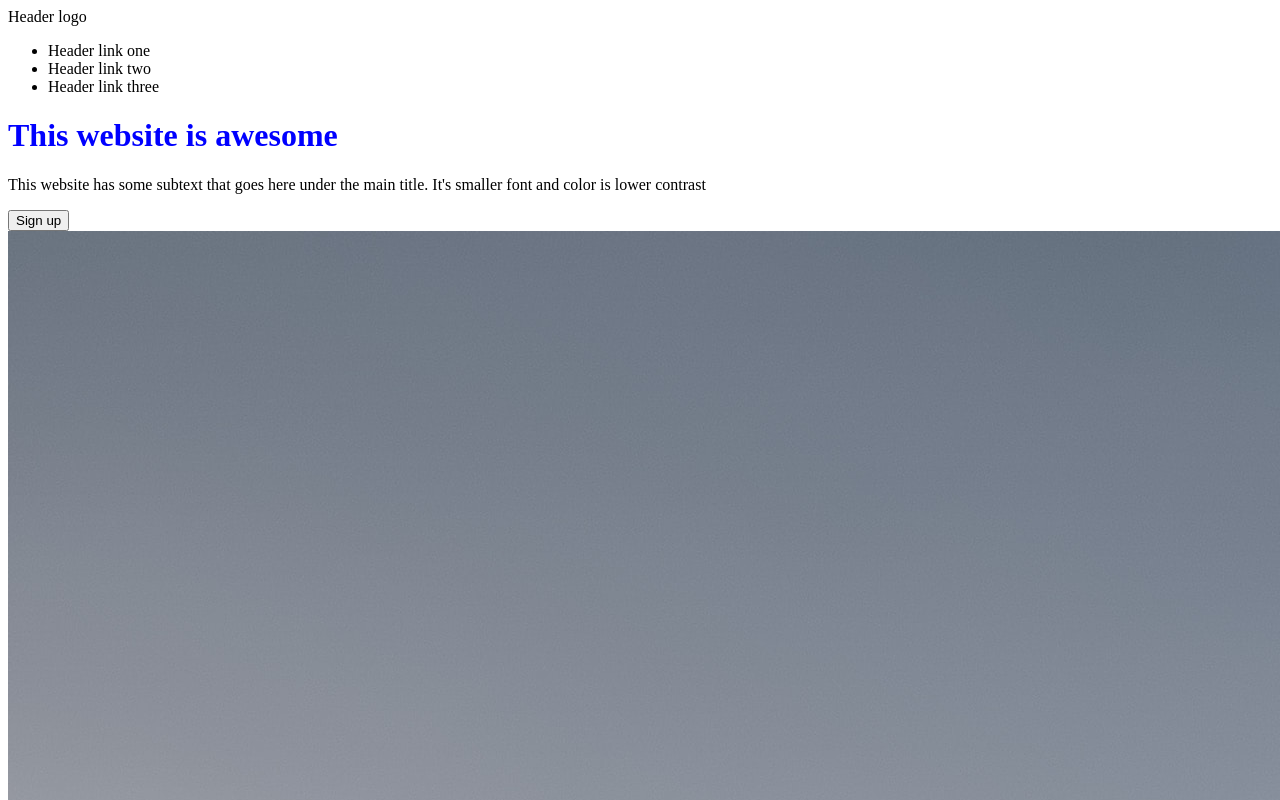
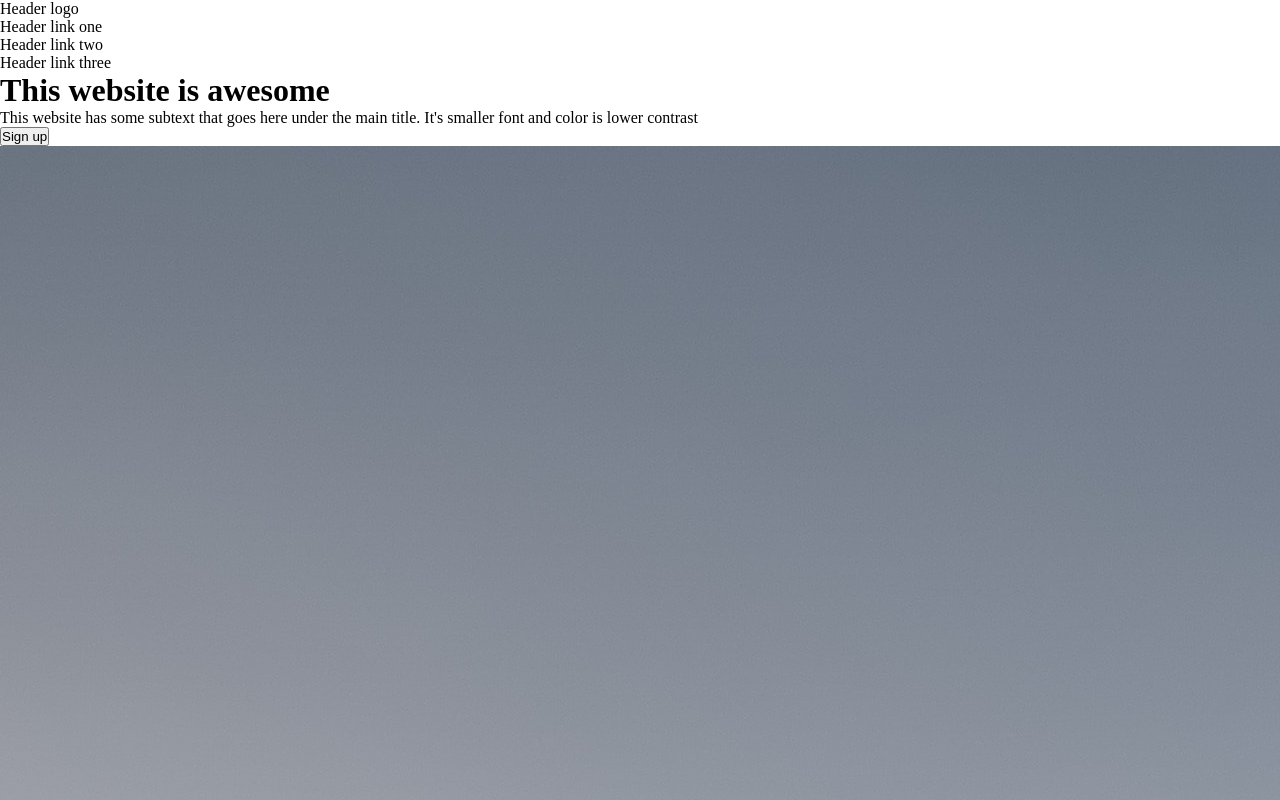
Before and after one commit to wandersonrb-dev/odin-landing-page, a plain HTML site: page index.html in a window 1280 px wide. Shown: the top 800 px of the page. Drawn offline with Linux system fonts and the light colour scheme.

Commit message:
Reset css

```diff
--- a/style.css
+++ b/style.css
@@ -1,3 +1,5 @@
-h1 {
-  color: blue
+* {
+  margin: 0;
+  padding: 0;
+  box-sizing: border-box;
 }
```
